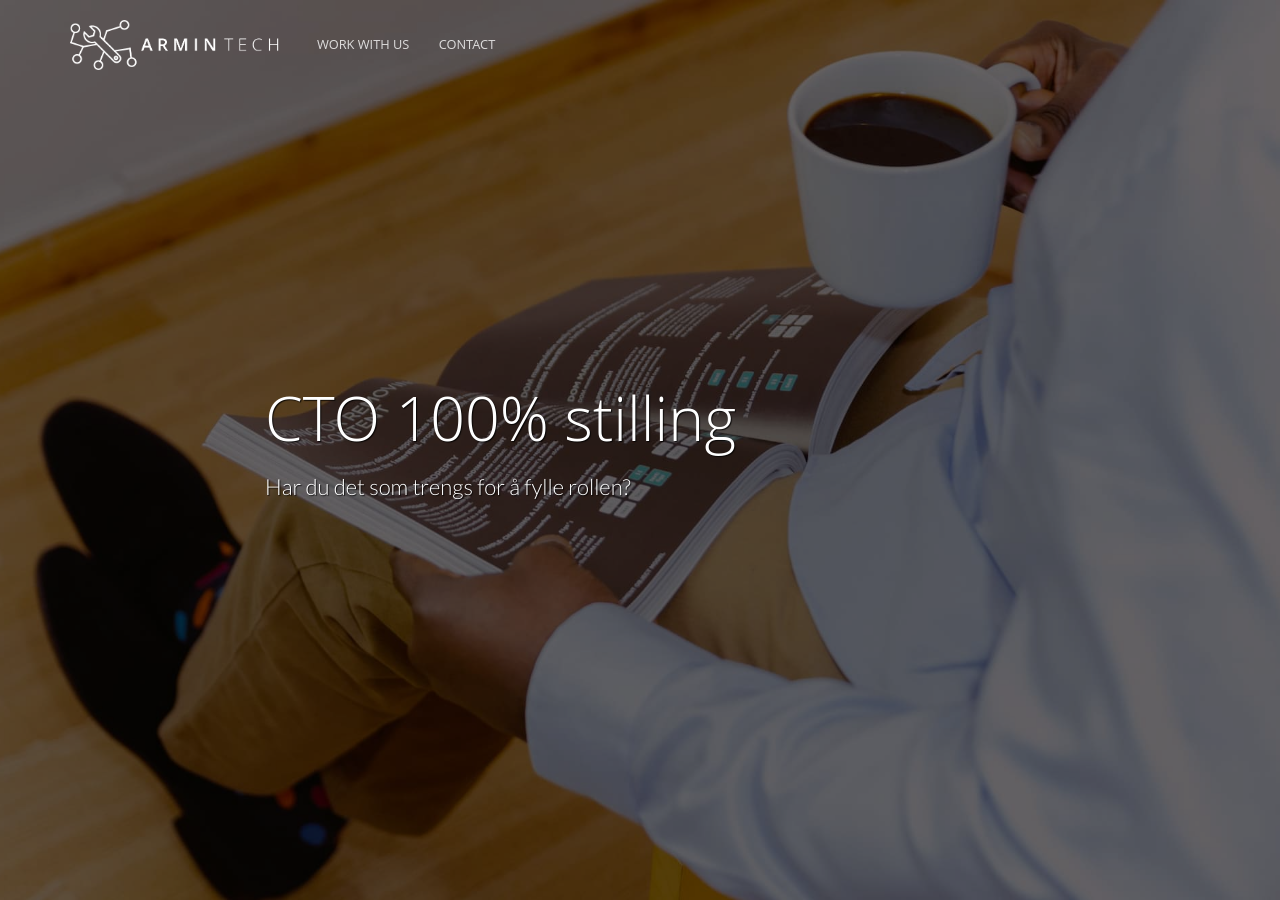
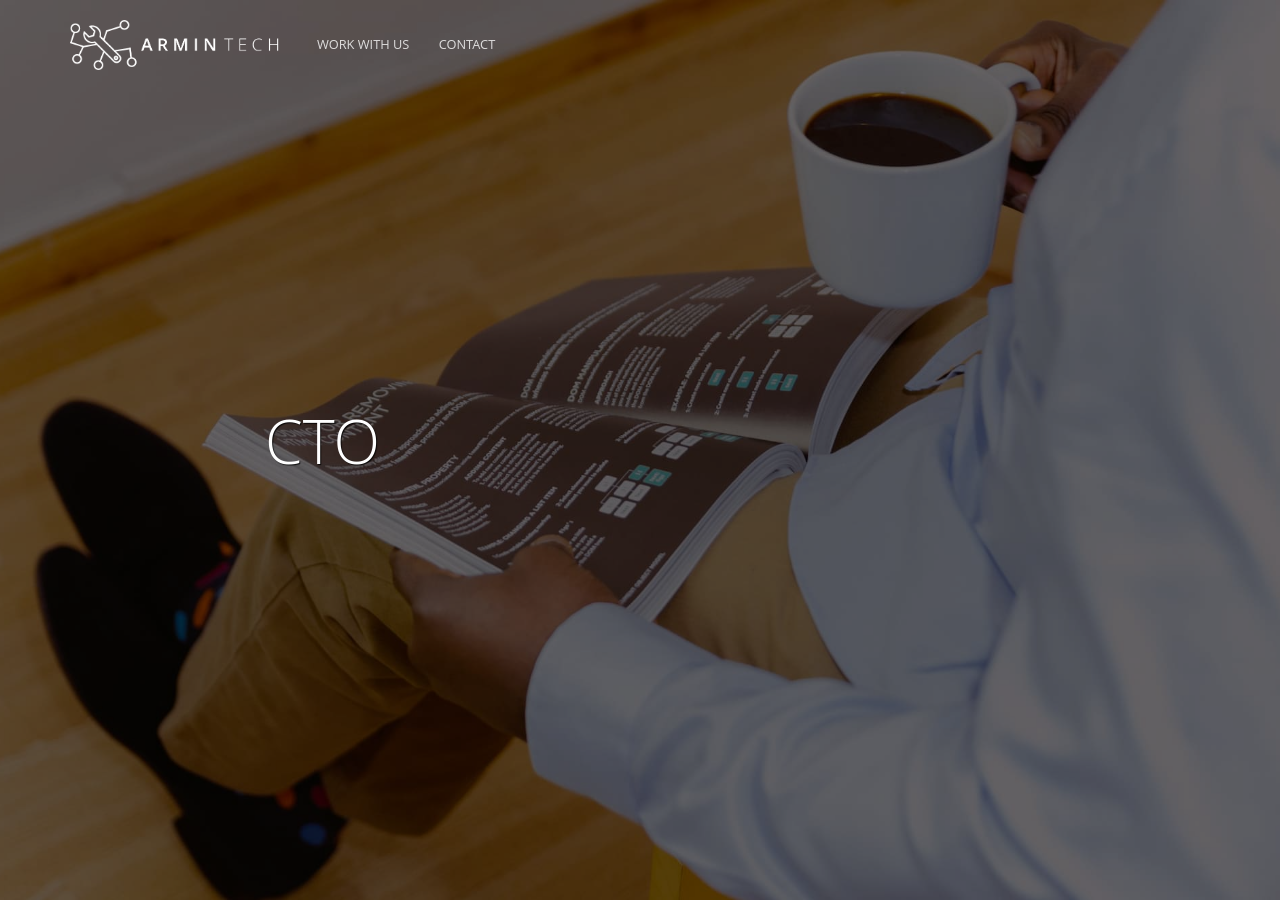
Before and after one commit to armin-tech/armin-tech, a Jekyll site: the page built from _posts/2017-04-27-new-cto.md, in a window 1280 px wide and 900 px high. Built offline with Jekyll 4.4.1, drawn with Linux system fonts in a browser that asks for light colours; nearby versions of some CDN libraries.

Commit message:
Create 2017-04-27-new-cto.md

```diff
--- a/_posts/2017-04-27-new-cto.md
+++ b/_posts/2017-04-27-new-cto.md
@@ -1,7 +1,7 @@
 ---
-title: CTO 100% stilling
+title: CTO
 date: 2017-05-30
-description: Har du det som trengs for å fylle rollen?
+description:
 comments: True
 categories:
   - career
```
